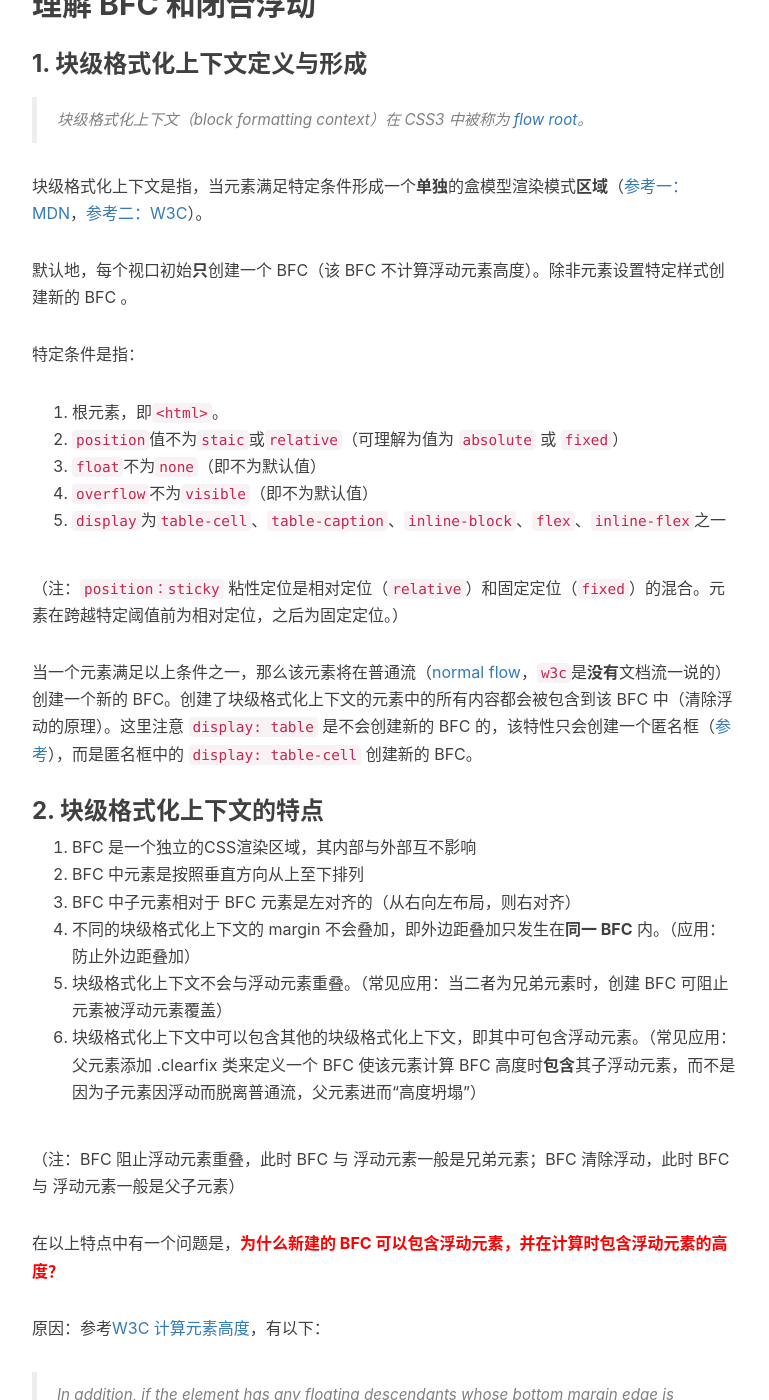
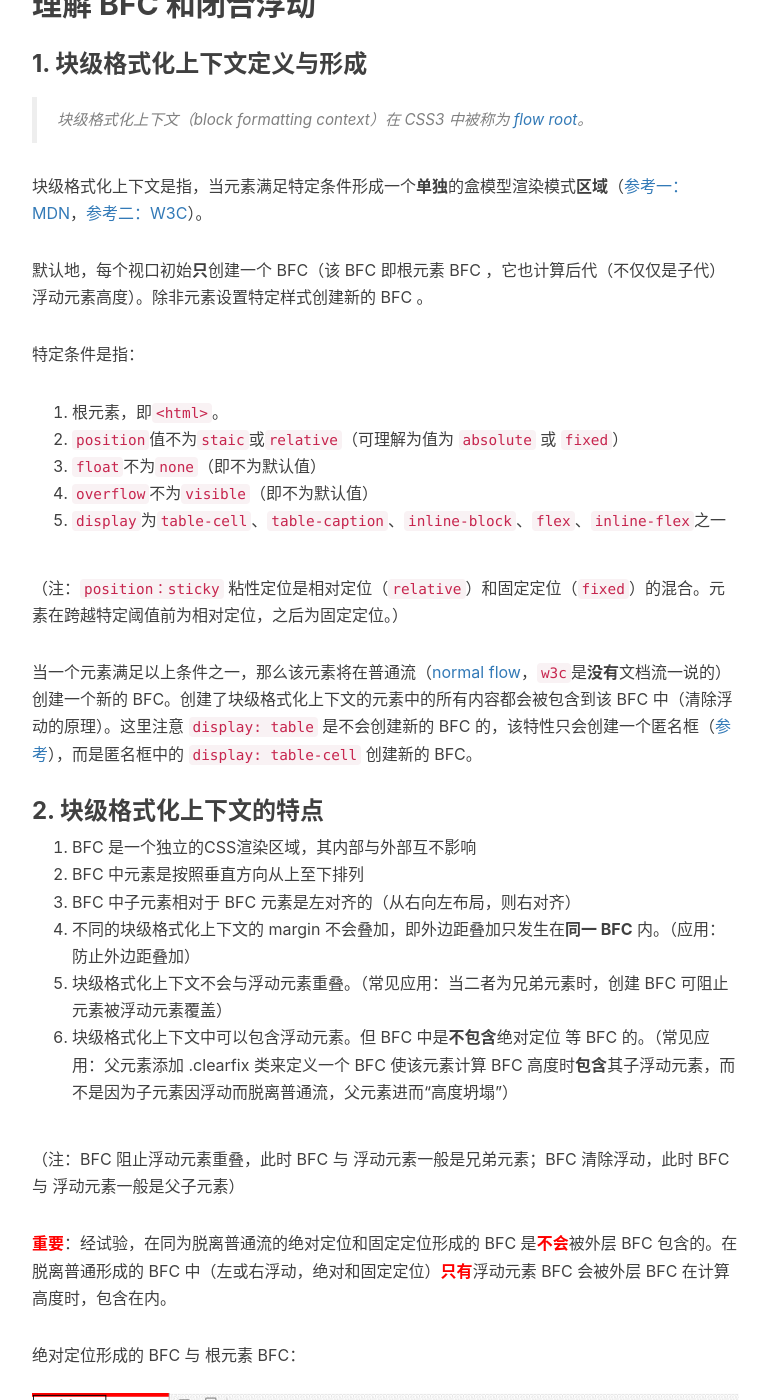
Before and after one commit to lbwa/lbwa.github.io, a Jekyll site: the page built from _posts/2018-3-29-CSS-BFC.md, in a window 1280 px wide and 1400 px high, scrolled down 585 px. Shown: the whole window, without its empty margins (233-1002 px from the left). Built offline with Jekyll 4.4.1, drawn with Linux system fonts in a browser that asks for light colours; nearby versions of some CDN libraries; comment, search, counter and statistics services are not loaded; some of the changed text lies outside the part shown.

Commit message:
更新 - 添加插图

```diff
--- a/_posts/2018-3-29-CSS-BFC.md
+++ b/_posts/2018-3-29-CSS-BFC.md
@@ -18,7 +18,7 @@
 
 块级格式化上下文是指，当元素满足特定条件形成一个**单独**的盒模型渲染模式**区域**（[参考一：MDN][refer-1]，[参考二：W3C][refer-2]）。
 
-默认地，每个视口初始**只**创建一个 BFC（该 BFC 不计算浮动元素高度）。除非元素设置特定样式创建新的 BFC 。
+默认地，每个视口初始**只**创建一个 BFC（该 BFC 即根元素 BFC ，它也计算后代（不仅仅是子代）浮动元素高度）。除非元素设置特定样式创建新的 BFC 。
 
 特定条件是指：
 
@@ -39,9 +39,20 @@
 1. BFC 中子元素相对于 BFC 元素是左对齐的（从右向左布局，则右对齐）
 1. 不同的块级格式化上下文的 margin 不会叠加，即外边距叠加只发生在**同一 BFC** 内。（应用：防止外边距叠加）
 1. 块级格式化上下文不会与浮动元素重叠。（常见应用：当二者为兄弟元素时，创建 BFC 可阻止元素被浮动元素覆盖）
-1. 块级格式化上下文中可以包含其他的块级格式化上下文，即其中可包含浮动元素。（常见应用：父元素添加 .clearfix 类来定义一个 BFC 使该元素计算 BFC 高度时**包含**其子浮动元素，而不是因为子元素因浮动而脱离普通流，父元素进而“高度坍塌”）
+1. 块级格式化上下文中可以包含浮动元素。但 BFC 中是**不包含**绝对定位 等 BFC 的。（常见应用：父元素添加 .clearfix 类来定义一个 BFC 使该元素计算 BFC 高度时**包含**其子浮动元素，而不是因为子元素因浮动而脱离普通流，父元素进而“高度坍塌”）
 
 （注：BFC 阻止浮动元素重叠，此时 BFC 与 浮动元素一般是兄弟元素；BFC 清除浮动，此时 BFC 与 浮动元素一般是父子元素）
+
+<strong style="color: red">重要</strong>：经试验，在同为脱离普通流的绝对定位和固定定位形成的 BFC 是<strong style="color: red">不会</strong>被外层 BFC 包含的。在脱离普通形成的 BFC 中（左或右浮动，绝对和固定定位）<strong style="color: red">只有</strong>浮动元素 BFC 会被外层 BFC 在计算高度时，包含在内。
+
+绝对定位形成的 BFC 与 根元素 BFC：
+![pa](https://raw.githubusercontent.com/lbwa/lbwa.github.io/master/img/in-post/css-bfc/pa.gif)
+
+固定定位形成的 BFC 与 根元素 BFC：
+![pa](https://raw.githubusercontent.com/lbwa/lbwa.github.io/master/img/in-post/css-bfc/pf.gif)
+
+浮动形成的 BFC 与 根元素 BFC：
+![pa](https://raw.githubusercontent.com/lbwa/lbwa.github.io/master/img/in-post/css-bfc/fl.gif)
 
 在以上特点中有一个问题是，<strong style="color: red">为什么新建的 BFC 可以包含浮动元素，并在计算时包含浮动元素的高度？</strong>
 
```
Also changed, not shown: _posts/2018-3-28-note-for-food-app.md (+3 -0 lines), img/in-post/css-bfc/fl.gif (added), img/in-post/css-bfc/pa.gif (added), img/in-post/css-bfc/pf.gif (added), img/in-post/note-for-food-app/preview.gif (added).
